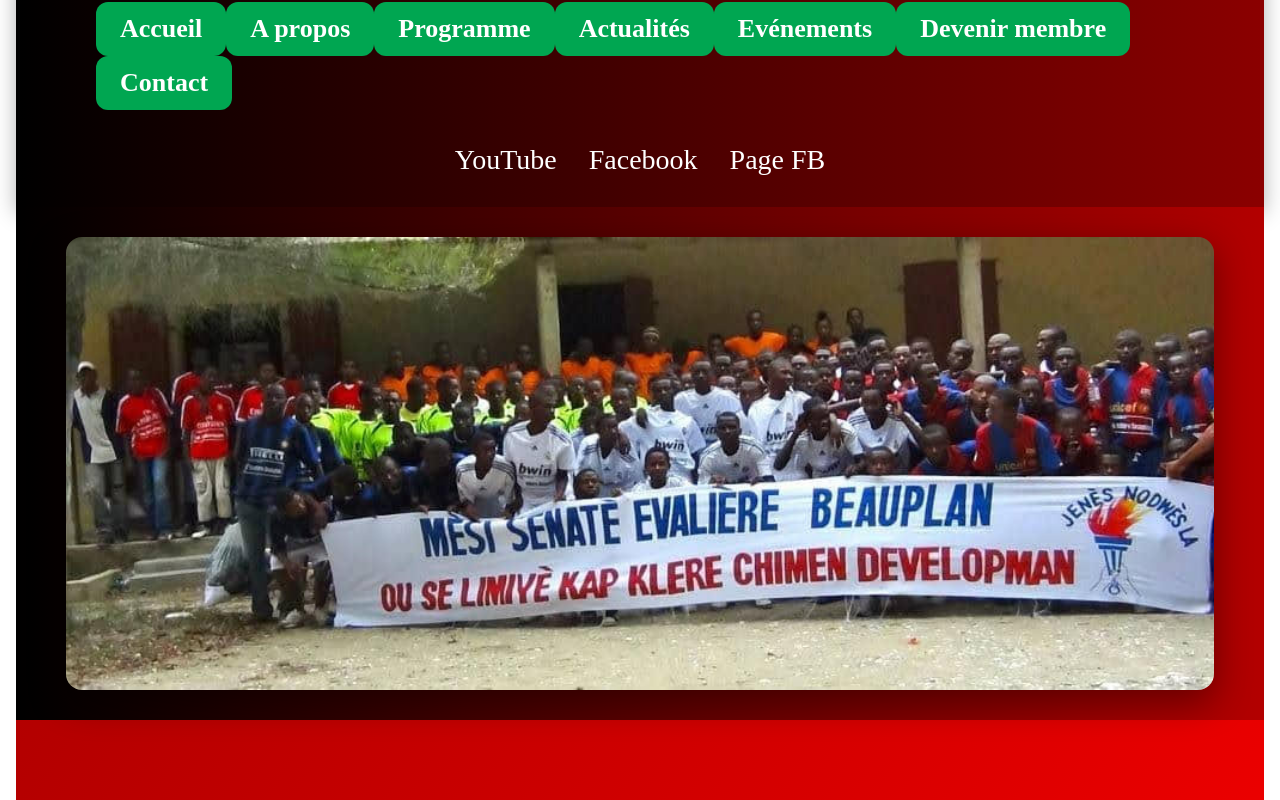
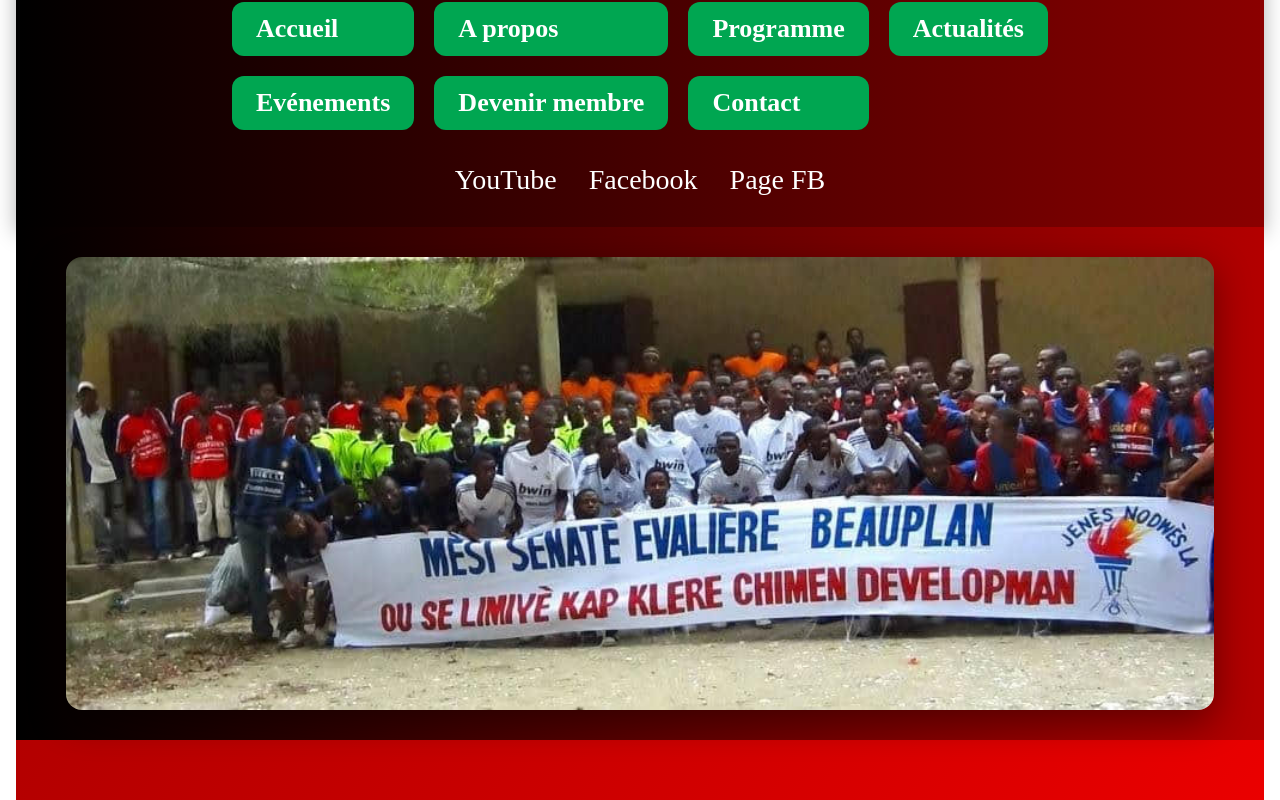
Before and after one commit to molha509/molha, a website: page index.html in a window 1280 px wide. Shown: the part 172-972 px from the top of the page. Drawn offline with Linux system fonts and the light colour scheme.

Commit message:
Update molha.css

```diff
--- a/molha.css
+++ b/molha.css
@@ -486,3 +486,17 @@ nav {
 .social {
   flex-basis: 100%;
 }
+
+
+
+
+
+
+
+/* ORGANIZE MENI AN: 4 BOUTON PA LIY + ESPAS */
+nav {
+  display: grid;
+  grid-template-columns: repeat(4, auto); /* 4 bouton pa liy */
+  gap: 10px; /* ESPAS ANT YO */
+  justify-content: center;
+}
```
